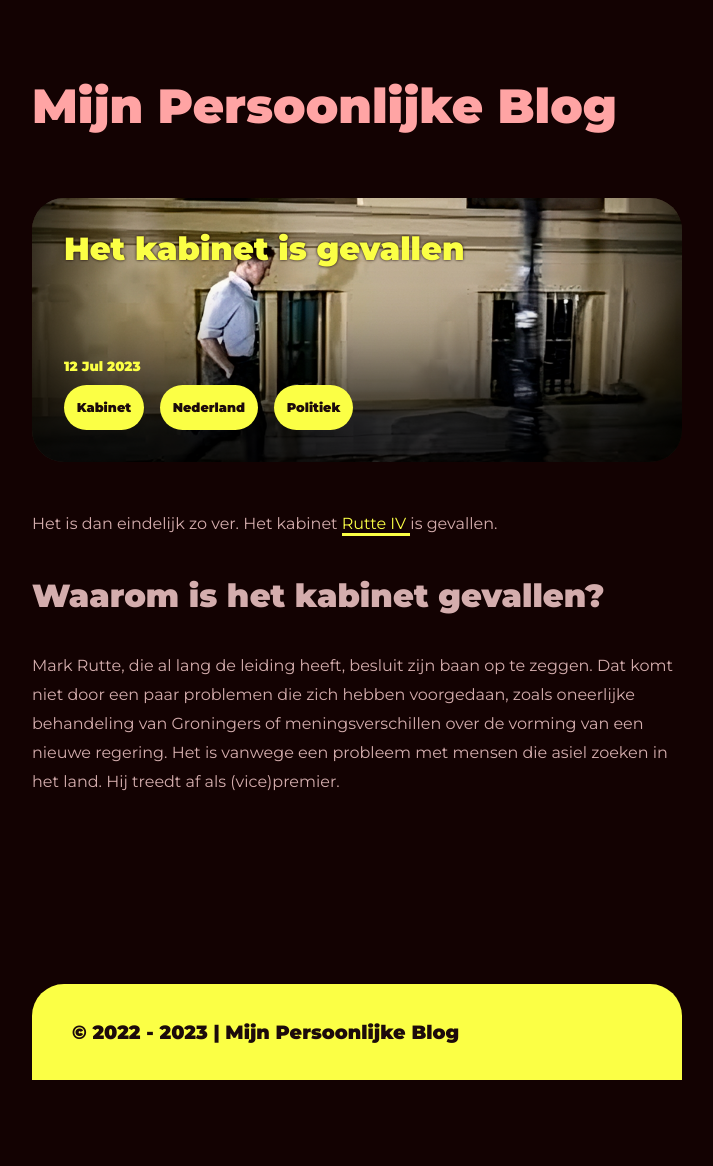
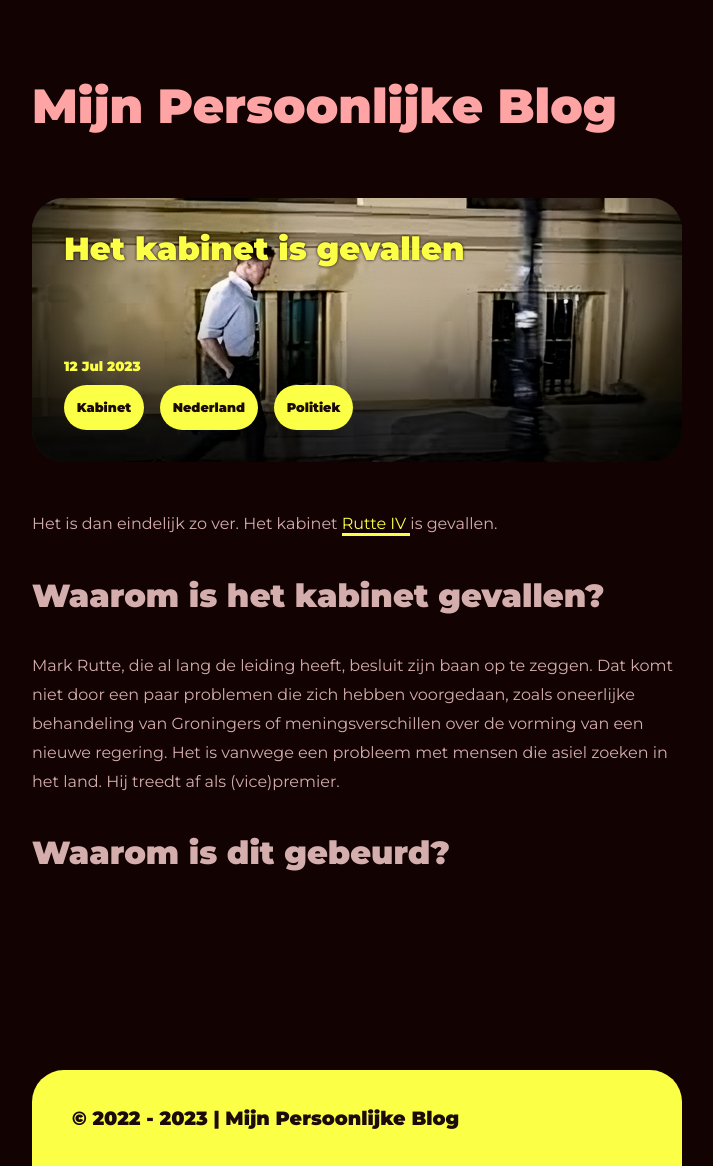
Before and after one commit to TheDutchSmoke/Persoonlijkeblog-OLD, a Jekyll site: the page built from all_collections/_posts/2023-07-12-Het-kabinet-gevallen.md, in a window 1280 px wide. Shown: the whole page, without its empty margins (283-996 px from the left). Built offline with Jekyll 4.4.1, drawn with Linux system fonts in a browser that asks for light colours; before the commit the page ends 1080 px from its top, so only the background shows below that.

Commit message:
Update 2023-07-12-Het-kabinet-gevallen.md

```diff
--- a/all_collections/_posts/2023-07-12-Het-kabinet-gevallen.md
+++ b/all_collections/_posts/2023-07-12-Het-kabinet-gevallen.md
@@ -14,3 +14,5 @@ Het is dan eindelijk zo ver. **Het kabinet <a href="https://www.parlement.com/id
 # Waarom is het kabinet gevallen?
 
 Mark Rutte, die al lang de leiding heeft, besluit zijn baan op te zeggen. Dat komt niet door een paar problemen die zich hebben voorgedaan, zoals oneerlijke behandeling van Groningers of meningsverschillen over de vorming van een nieuwe regering. Het is vanwege een probleem met mensen die asiel zoeken in het land. Hij treedt af als (vice)premier.
+
+# Waarom is dit gebeurd?
```
